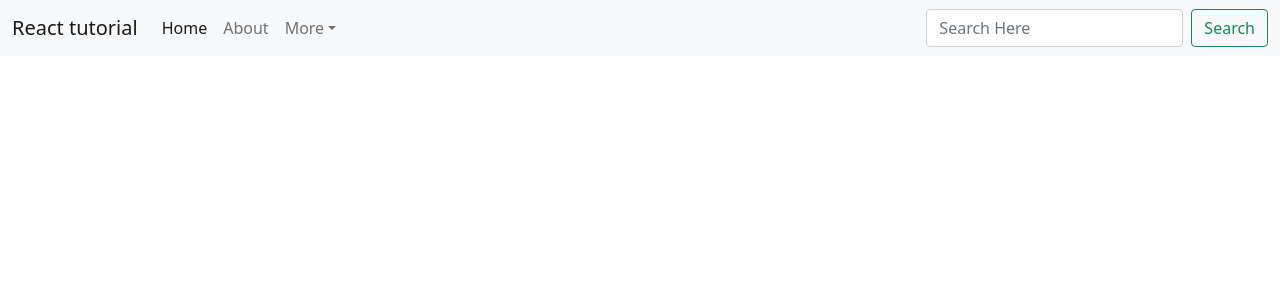
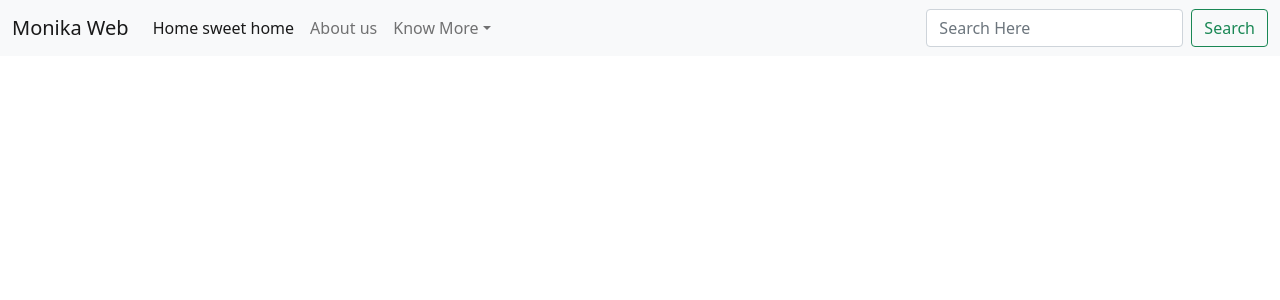
Before and after one commit to snovamicron/InputText-First-React-app, a React (Create React App) app: page / in a window 1280 px wide. Shown: the top 300 px of the page. Built offline with nearby package versions, Linux system fonts and the light colour scheme.

Commit message:
modifed the app

```diff
--- a/src/App.js
+++ b/src/App.js
@@ -1,41 +1,11 @@
 import React from 'react'
+import NavBar from './components/NavBar'
 
 const App = () => {
   return (
     <>
-          <nav className="navbar navbar-expand-lg navbar-light bg-light">
-  <div className="container-fluid">
-    <a className="navbar-brand" href="/">React tutorial</a>
-    <button className="navbar-toggler" type="button" data-bs-toggle="collapse" data-bs-target="#navbarSupportedContent" aria-controls="navbarSupportedContent" aria-expanded="false" aria-label="Toggle navigation">
-      <span className="navbar-toggler-icon"></span>
-    </button>
-    <div className="collapse navbar-collapse" id="navbarSupportedContent">
-      <ul className="navbar-nav me-auto mb-2 mb-lg-0">
-        <li className="nav-item">
-          <a className="nav-link active" aria-current="page" href="/">Home</a>
-        </li>
-        <li className="nav-item">
-          <a className="nav-link" href="/">About</a>
-        </li>
-        <li className="nav-item dropdown">
-          <a className="nav-link dropdown-toggle" href="/" id="navbarDropdown" role="button" data-bs-toggle="dropdown" aria-expanded="false">
-            More
-          </a>
-          <ul className="dropdown-menu" aria-labelledby="navbarDropdown">
-            <li><a className="dropdown-item" href="/">Action</a></li>
-            <li><a className="dropdown-item" href="/">Another action</a></li>
-            <li><hr className="dropdown-divider"/></li>
-            <li><a className="dropdown-item" href="/">Something else here</a></li>
-          </ul>
-        </li>
-      </ul>
-      <form className="d-flex">
-        <input className="form-control me-2" type="search" placeholder="Search Here" aria-label="Search"/>
-        <button className="btn btn-outline-success" type="submit">Search</button>
-      </form>
-    </div>
-  </div>
-</nav>
+      {/* <NavBar title='React Web' home='Home sweet home' about='About us' more='Know More'  /> */}
+      <NavBar home='Home sweet home' about='About us' more='Know More'  />
     </>
   )
 }
--- /dev/null
+++ b/src/components/NavBar.js
@@ -0,0 +1,49 @@
+import React from 'react'
+import PropTypes from 'prop-types'
+const NavBar = (prop) => {
+    return (
+        <>
+                  <nav className="navbar navbar-expand-lg navbar-light bg-light">
+  <div className="container-fluid">
+    <a className="navbar-brand" href="/">{prop.title}</a>
+    <div className="collapse navbar-collapse" id="navbarSupportedContent">
+      <ul className="navbar-nav me-auto mb-2 mb-lg-0">
+        <li className="nav-item">
+          <a className="nav-link active" aria-current="page" href="/">{prop.home}</a>
+        </li>
+        <li className="nav-item">
+          <a className="nav-link" href="/">{prop.about}</a>
+        </li>
+        <li className="nav-item dropdown">
+          <a className="nav-link dropdown-toggle" href="/" id="navbarDropdown" role="button" data-bs-toggle="dropdown" aria-expanded="false">
+            {prop.more}
+          </a>
+          <ul className="dropdown-menu" aria-labelledby="navbarDropdown">
+            <li><a className="dropdown-item" href="/">Action</a></li>
+            <li><a className="dropdown-item" href="/">Another action</a></li>
+            <li><hr className="dropdown-divider"/></li>
+            <li><a className="dropdown-item" href="/">Something else here</a></li>
+          </ul>
+        </li>
+      </ul>
+      <form className="d-flex">
+        <input className="form-control me-2" type="search" placeholder="Search Here" aria-label="Search"/>
+        <button className="btn btn-outline-success" type="submit">Search</button>
+      </form>
+    </div>
+  </div>
+</nav>
+        </>
+    )
+}
+
+
+NavBar.propTypes = {
+    title: PropTypes.string.isRequired
+  }
+
+   NavBar.defaultProps = {
+       title : "Monika Web"
+   }
+
+export default NavBar
```
